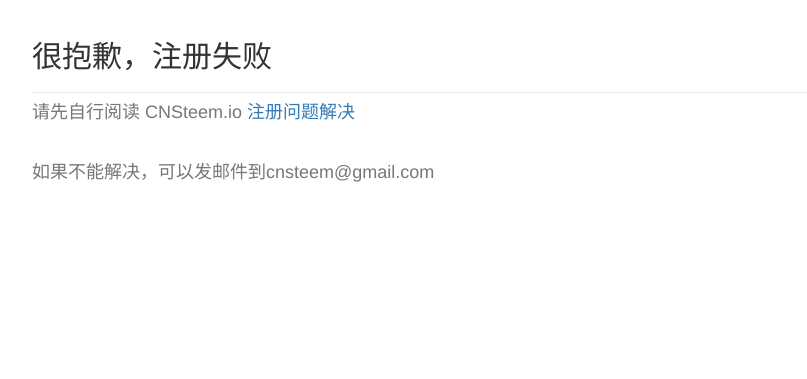
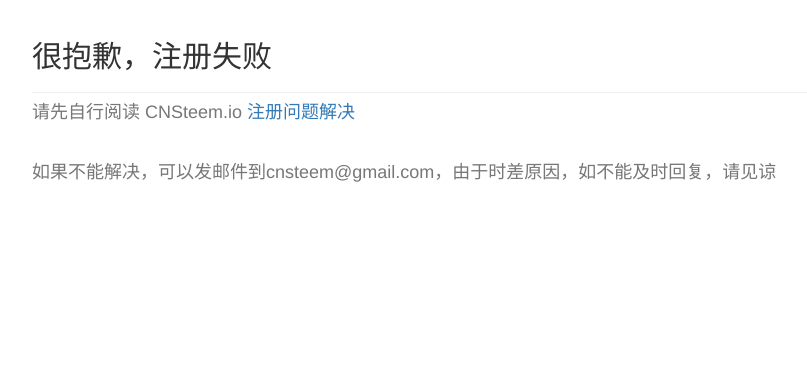
Before and after one commit to dapp8coder/cnsteem, a Flask app: template app/templates/register_failure.html in a window 1280 px wide. Shown: the part 52-431 px from the top of the page, without its empty margins (38-845 px from the left). Run offline with Flask 2, Linux system fonts and the light colour scheme; the template is opened without the code that fills it, so the values that code supplies are empty; some libraries are stand-ins or nearby versions.

Commit message:
change the log setting

```diff
--- a/app/__init__.py
+++ b/app/__init__.py
@@ -21,7 +21,7 @@ def create_app(config_name):
     if app.config['LOGGING_REQUESTS']:
         if not os.path.exists('logs'):
             os.mkdir('logs')
-        file_handler = logging.handlers.RotatingFileHandler('logs/%s' % app.config['LOG_FILE_NAME'], maxBytes=10240,
+        file_handler = logging.handlers.RotatingFileHandler('logs/%s' % app.config['LOG_FILE_NAME'], maxBytes=102400,
                                                             backupCount=10)
         file_handler.setLevel(logging.INFO)
         file_handler.setFormatter(logging.Formatter('%(asctime)s %(levelname)s: %(message)s '))
--- a/app/templates/register_failure.html
+++ b/app/templates/register_failure.html
@@ -9,6 +9,6 @@
 <div class="text-muted">
     <h4>请先自行阅读 CNSteem.io <a href="https://steemit.com/cn/@skenan/cnsteem-io" target="_blank">注册问题解决</a></h4>
     </br>
-    <h4>如果不能解决，可以发邮件到cnsteem@gmail.com</h4>
+    <h4>如果不能解决，可以发邮件到cnsteem@gmail.com，由于时差原因，如不能及时回复，请见谅</h4>
 </div>
 {% endblock %}
```
